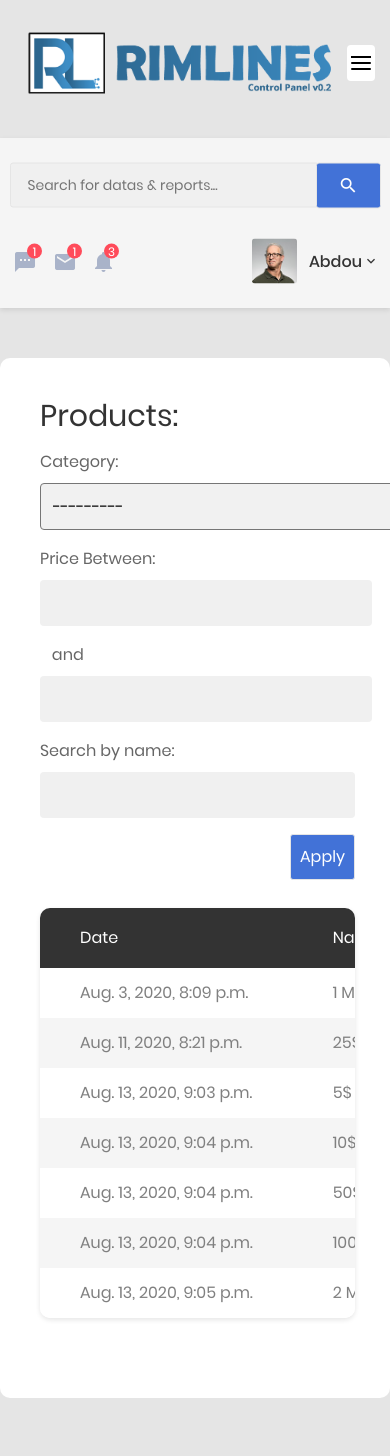
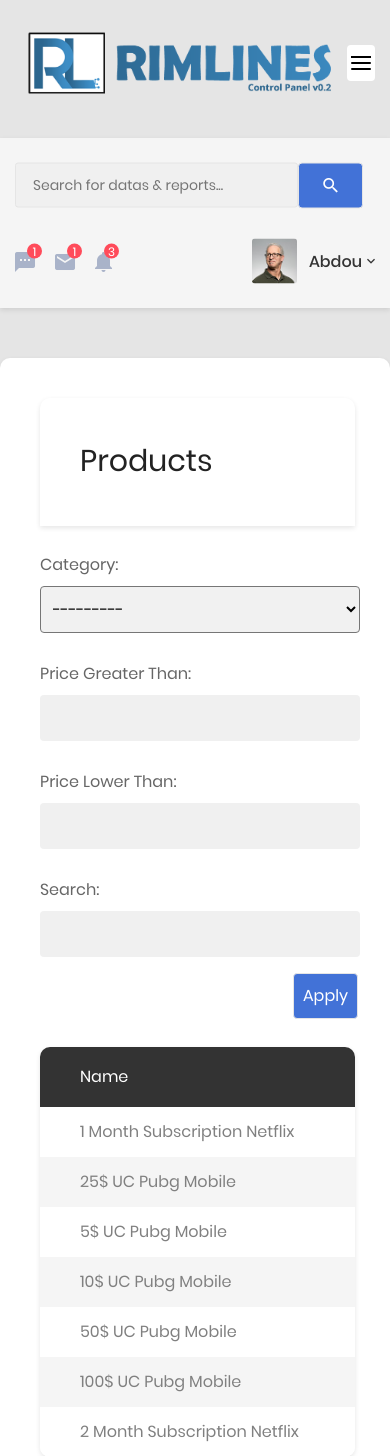
Before and after one commit to iabdousd/RimLinesDjango, a Django app: page /cp/products/ in a window 390 px wide. Shown: the top 1456 px of the page. Run offline with Django 3.2, Linux system fonts and the light colour scheme; a user stored in the database is signed in; data comes from the database, SQL or seed files in the repository; both versions use the stored data as it was after the commit; some libraries are stand-ins or nearby versions.

Commit message:
Revert "init"
This reverts commit e32834e28406becd323aa036575cc174f1df1106.

initial commit

```diff
--- a/control_panel/filters.py
+++ b/control_panel/filters.py
@@ -1,6 +1,7 @@
 import django_filters
-from django_filters import NumberFilter, CharFilter
+from django_filters import NumberFilter, CharFilter, ChoiceFilter
 from .models import *
+from django import forms
 
 
 class ProductFilter(django_filters.FilterSet):
--- a/control_panel/forms.py
+++ b/control_panel/forms.py
@@ -36,9 +36,9 @@ class OrderForm(forms.Form):
 
     customer_number = forms.CharField(label='Customer Number', max_length=100)
     customer_name = forms.CharField(label='Customer Name', max_length=100)
+    customer_id = forms.CharField(label='Customer ID', max_length=100)
     from_destination = forms.CharField(label='Money Coming From', max_length=100)
     quantity = forms.IntegerField(label='Quantity')
     product = forms.ModelChoiceField(Product.objects, label='Product')
     method = forms.ModelChoiceField(PaymentMethod.objects, label='Payment Method')
-    status = forms.ChoiceField(label='Order Status', choices=STATUS)
     verified = forms.BooleanField(label='Payment Done')
--- a/control_panel/models.py
+++ b/control_panel/models.py
@@ -95,13 +95,14 @@ class Order(models.Model):
     quantity = models.IntegerField(null=False)
     status = models.CharField(max_length=200, null=True, default='Delivered', choices=STATUS)
     transaction = models.OneToOneField(Transaction, null=True, on_delete=models.SET_NULL)
+    c_id = models.CharField(max_length=10, null=True)
 
     def __str__(self):
         return self.product.name + ' #' + self.id.__str__()
 
     @classmethod
-    def create(cls, customer, product, date_created, quantity, status, transaction):
-        order = cls(customer=customer, product=product, date_created=date_created, quantity=quantity, status=status, transaction=transaction)
+    def create(cls, customer, product, date_created, quantity, status, transaction, customer_id):
+        order = cls(customer=customer, product=product, date_created=date_created, quantity=quantity, status=status, transaction=transaction, c_id=customer_id)
         return order
 
 
--- a/control_panel/templates/control_panel/base.html
+++ b/control_panel/templates/control_panel/base.html
@@ -77,6 +77,7 @@
                             <a href="{% url 'giftcards' %}">
                                 <i class="fas fa-credit-card"></i>Cards Stock</a>
                         </li>
+                    {% endif %}
                     <li>
                         <a href="{% url 'products' %}">
                             <i class="fas fa-table"></i>Products
@@ -87,7 +88,6 @@
                             <i class="fas fa-group"></i>Customers
                         </a>
                     </li>
-                    {% endif %}
                     <li class="has-sub">
                         <a class="js-arrow" href="#">
                             <i class="fas fa-copy"></i>Pages</a>
@@ -138,6 +138,7 @@
                             <a href="{% url 'giftcards' %}">
                                 <i class="fas fa-credit-card"></i>Cards Stock</a>
                         </li>
+                    {% endif %}
                     <li>
                         <a href="{% url 'products' %}">
                             <i class="fas fa-table"></i>Products
@@ -148,7 +149,6 @@
                             <i class="fas fa-group"></i>Customers
                         </a>
                     </li>
-                    {% endif %}
 {#                    <li class="has-sub">#}
 {#                        <a class="js-arrow" href="#">#}
 {#                            <i class="fas fa-copy"></i>Pages</a>#}
--- a/control_panel/templates/control_panel/order.html
+++ b/control_panel/templates/control_panel/order.html
@@ -18,7 +18,7 @@
                         <button type="button" class="btn btn-warning m-l-10 m-b-10">{{ order.status }}</button>
                     {% endif %}
                 </div>
-                <p class="card-subtitle">{{ order.date_created }}</p>
+                <p class="card-subtitle">{{ order.date_created | date:"d/m/Y - H:m" }}</p>
             </div>
             <div class="card-body">
                 <div class="row">
@@ -34,7 +34,7 @@
                                     {% endif %}
                                 </h3>
                                 <p class="card-subtitle">
-                                    {{ order.transaction.date_created }}
+                                    {{ order.transaction.date_created | date:"d/m/Y - H:m" }}
                                 </p>
                             </div>
                             <div class="card-body">
@@ -108,7 +108,7 @@
                     </div>
                     <div class="col-md-12">
                         {% for card in order.giftcard_set.all %}
-                        <a href="{% url 'giftcard' card.id %}" type="button" class="btn btn-primary btn-lg btn-block">Show {{ card.product.name }} #{{ card.id }}</a>
+                        <a href="{% url 'giftcard' card.id %}" type="button" class="btn btn-primary btn-lg btn-block">{{ card.product.name }} | #{{ card.id }}</a>
                         {% endfor %}
                     </div>
                 </div>
--- a/control_panel/templates/control_panel/products.html
+++ b/control_panel/templates/control_panel/products.html
@@ -10,12 +10,13 @@
         padding: 10px 8px;
         margin-bottom: 16px;
         transition-duration: 0.5s;
+        width: 100%;
     }
     select{
         display: inline-block;
         border-radius: 4px;
         background-color: #f1f1f1;
-        {#width: 100%;#}
+        width: 100%;
         padding: 10px 8px;
         margin-bottom: 16px;
     }
@@ -27,8 +28,9 @@
         list-style: none;
         font-weight: 500;
     }
+
     label[for='id_category']{
-        padding-right: 12px;
+        display: block;
     }
     label[for='id_search_name']{
         display: block;
@@ -36,35 +38,62 @@
     label[for='id_start_price']{
         display: block;
     }
+    label[for='id_end_price']{
+        display: block;
+    }
+    .filters-column{
+        display: grid;
+        grid-gap: 12px;
+        grid-template-columns: auto auto auto;
+    }
+    .filters-column p{
+        width: 100%;
+    }
+    .filters-column p:nth-child(4){
+        grid-column: 1/4;
+    }
+
     #id_search_name{
-        width: 100%;
+        min-width: 320px;
+        {#width: 100%;#}
     }
     .au-btn--submit{
         width: 15%;
         color: white;
+        margin-right: 12px;
+        margin-left: auto;
         display: inline-block;
         float: right;
         height: 46px;
+        border-radius: 4px;
     }
-    #id_category{
-        width: 405px;
+
+    @media (max-width: 600px) {
+        .filters-column p{
+            grid-column: 1/4;
+        }
     }
 </style>
 <div class="main-content animsition">
-    <div class="section__content section__content--p30 row">
-        <div class="col-md-12 au-card au-card--no-shadow m-b-40">
+    <div class="section__content section__content--p30">
+        <div class="au-card">
+            <div class="au-card-title">
+                <h3 class="title-1" style="color: #222;">
+                    Products
+                </h3>
+            </div>
+            <br>
             <div class="row">
                 <div class="col-lg-12">
-                    <h2 class="title-1 m-b-15">Products:</h2>
                     <div class="table-data__tool">
                         <form method="get" style="width: 100%">
                             <div class="row">
-                                    <div class="col-md-12">
-                                        {{ filter.form }}
+                                <div class="col-md-12 filters-column">
+                                    {{ filter.form.as_p }}
+                                </div>
                                 <button class="au-btn--submit" type="submit">
                                     Apply Filter
                                 </button>
-                                    </div>
                             </div>
 {#                                <div class="rs-select2--light rs-select2--md">#}
 {#                                    <select class="js-select2" name="property">#}
@@ -91,7 +120,7 @@
                         <table class="table table-borderless table-striped table-earning">
                             <thead>
                                 <tr>
-                                    <th>date</th>
+                {#                                    <th>date</th>#}
                                     <th>name</th>
                                     <th>category</th>
                                     <th class="text-right">description</th>
@@ -101,11 +130,11 @@
                             <tbody>
                                 {% for product in products %}
                                 <tr onclick="window.location='{% url 'product' product.id %}';">
-                                    <td>{{ product.date_created }}</td>
+                {#                                    <td>{{ product.date_created }}</td>#}
                                     <td>{{ product.name }}</td>
                                     <td>{{ product.category }}</td>
                                     <td class="text-right">{{ product.description }}</td>
-                                    <td class="text-right">{{ product.price }}</td>
+                                    <td class="text-right">{{ product.price }} MRU</td>
                                 </tr>
                                 {% endfor %}
                             </tbody>
@@ -117,8 +146,8 @@
     </div>
 </div>
 <script>
-    label_price = document.querySelector("label[for='id_start_price']").innerHTML = 'Price Between:';
-    label_price = document.querySelector("label[for='id_end_price']").innerHTML = '&nbsp;&nbsp; and &nbsp;&nbsp;';
-    label_price = document.querySelector("label[for='id_search_name']").innerHTML = 'Search by name:';
+    label_price = document.querySelector("label[for='id_start_price']").innerHTML = 'Price Greater Than:';
+    label_price = document.querySelector("label[for='id_end_price']").innerHTML = 'Price Lower Than:';
+    label_price = document.querySelector("label[for='id_search_name']").innerHTML = 'Search:';
 </script>
 {% endblock %}
--- a/control_panel/views.py
+++ b/control_panel/views.py
@@ -230,6 +230,15 @@ def add_gift_cards(request):
         if form.is_valid():
             giftCard = form.save()
             giftCard.date_created = timezone.now()
+            orders_ = Order.objects.filter(status='Pending', product=giftCard.product)
+            for order_ in orders_:
+                giftCard.order = order_
+                giftCard.used = True
+                order_.save()
+                if order_.quantity == order_.giftcard_set.count():
+                    order_.status = 'Delivered'
+                    order_.save()
+
             giftCard.save()
             return redirect('giftcards')
 
@@ -249,25 +258,46 @@ def add_order(request):
             from_destination = form.cleaned_data['from_destination']
             quantity = form.cleaned_data['quantity']
             product = form.cleaned_data['product']
+
+            customer_id = ''
+            if 'PUBG' in product.name:
+                customer_id = form.cleaned_data['customer_id']
+
             method = form.cleaned_data['method']
-            status = form.cleaned_data['status']
+            # status = form.cleaned_data['status']
             verified = form.cleaned_data['verified']
             customer_ = Customer.create(customer_name, customer_number, '', timezone.now())
             if Customer.objects.filter(phone=customer_number).count() == 0:
                 customer_ = customer_.save()
+
             else:
                 customer_ = Customer.objects.get(phone=customer_number)
+                if customer_name and customer_name != '':
+                    customer_.name = customer_name
+                    customer_.save()
+
             total_price = product.price * quantity
             transaction_cred_ = TransactionCredentials.create(method, timezone.now(), customer_number, from_destination, total_price)
             transaction_cred_.save()
             transaction_ = Transaction.create(transaction_cred_, timezone.now(), verified)
             transaction_.save()
-            order_ = Order.create(customer_, product, timezone.now(), quantity, status, transaction_)
+            order_ = Order.create(customer=customer_, product=product, date_created=timezone.now(), quantity=quantity, status='Delivered' if verified else 'Out for delivery', transaction=transaction_, customer_id=customer_id)
             order_.save()
-            unused_gift_card = GiftCard.objects.filter(product=product, used=False).all()[0]
+            unused_gift_cards = GiftCard.objects.filter(product=product, used=False).all()
+            if not unused_gift_cards:
+                order_.status = 'Pending'
+                order_.save()
+                return redirect('order', order_.id)
+            unused_gift_card = unused_gift_cards[0]
             unused_gift_card.order = Order.objects.get(id=order_.id)
             unused_gift_card.used = True
             unused_gift_card.save()
+            if verified:
+                order_.status = 'Delivered'
+            else:
+                order_.status = 'Out for delivery'
+            order_.save()
+
             return redirect('order', order_.id)
 
     context = {"form": form}
--- a/requirements.txt
+++ b/requirements.txt
@@ -1,2 +1,3 @@
 Django~=3.0.8
 django-filter~=2.3.0
+selenium~=3.141.0
```
Also changed, not shown: control_panel/pubg_bot.py (added, +24 -0 lines), control_panel/templates/control_panel/customers.html (+9 -4 lines), control_panel/templates/control_panel/orders.html (+5 -7 lines), db.sqlite3, 2 other files. Lines whose indentation alone changed are shown as unchanged.
